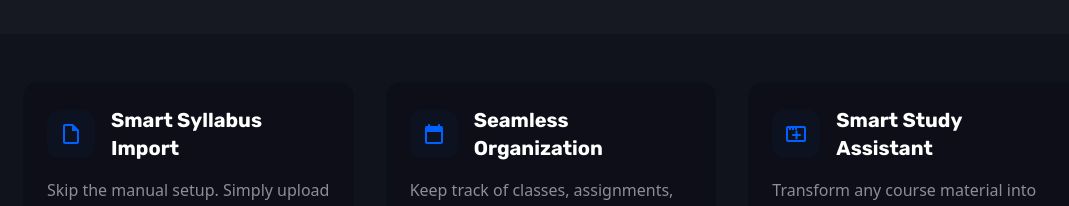
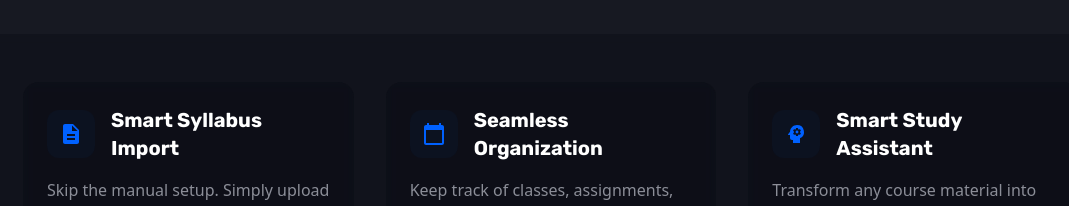
Before and after one commit to Luminaapp/Luminaapp.github.io, a React (Vite) app: page /#/ in a window 1280 px wide. Shown: the part 960-1166 px from the top of the page, without its empty margins (89-1158 px from the left). Built offline with nearby package versions, Linux system fonts and the light colour scheme; a web font is replaced by a local one.

Commit message:
Implement new icons.

```diff
--- a/package.json
+++ b/package.json
@@ -15,6 +15,7 @@
     "@heroicons/react": "^2.1.1",
     "react": "^18.2.0",
     "react-dom": "^18.2.0",
+    "react-icons": "^5.5.0",
     "react-router-dom": "^6.22.1"
   },
   "devDependencies": {
--- a/src/components/Navbar.jsx
+++ b/src/components/Navbar.jsx
@@ -61,11 +61,7 @@ function Navbar() {
             className="lg:hidden p-2 rounded-md text-black-100 hover:text-white focus:outline-none"
           >
             <svg className="h-6 w-6" fill="none" viewBox="0 0 24 24" stroke="currentColor">
-              {isMenuOpen ? (
-                <path strokeLinecap="round" strokeLinejoin="round" strokeWidth={2} d="M6 18L18 6M6 6l12 12" />
-              ) : (
-                <path strokeLinecap="round" strokeLinejoin="round" strokeWidth={2} d="M4 6h16M4 12h16M4 18h16" />
-              )}
+              <path strokeLinecap="round" strokeLinejoin="round" strokeWidth={2} d="M4 6h16M4 12h16M4 18h16" />
             </svg>
           </button>
 
@@ -104,6 +100,16 @@ function Navbar() {
           lg:hidden
         `}
       >
+        {/* Close button inside menu */}
+        <button
+          onClick={() => setIsMenuOpen(false)}
+          className="absolute top-4 right-4 p-2 rounded-md text-black-100 hover:text-white focus:outline-none"
+        >
+          <svg className="h-6 w-6" fill="none" viewBox="0 0 24 24" stroke="currentColor">
+            <path strokeLinecap="round" strokeLinejoin="round" strokeWidth={2} d="M6 18L18 6M6 6l12 12" />
+          </svg>
+        </button>
+
         <div className="flex flex-col pt-20 px-4">
           <a
             href="#features"
--- a/src/pages/Home.jsx
+++ b/src/pages/Home.jsx
@@ -1,4 +1,5 @@
 import { useEffect, useRef, useState } from 'react';
+import { MdDescription, MdCalendarToday, MdPsychology } from "react-icons/md";
 
 function Home() {
   const screenshotsRef = useRef(null);
@@ -180,9 +181,7 @@ function Home() {
               <div className="bg-black-500/30 rounded-2xl p-6 backdrop-blur-sm hover:bg-black-500/40 transition-colors">
                 <div className="flex items-center gap-4 mb-4">
                   <div className="p-3 bg-primary-100 rounded-xl">
-                    <svg className="w-6 h-6 text-primary-300" fill="currentColor" viewBox="0 0 24 24">
-                      <path d="M14 2H6c-1.1 0-1.99.9-1.99 2L4 20c0 1.1.89 2 1.99 2H18c1.1 0 2-.9 2-2V8l-6-6zm4 18H6V4h7v5h5v11z"/>
-                    </svg>
+                    <MdDescription className="w-6 h-6 text-primary-300" />
                   </div>
                   <h3 className="text-xl font-rubik-bold text-white">Smart Syllabus Import</h3>
                 </div>
@@ -193,9 +192,7 @@ function Home() {
               <div className="bg-black-500/30 rounded-2xl p-6 backdrop-blur-sm hover:bg-black-500/40 transition-colors">
                 <div className="flex items-center gap-4 mb-4">
                   <div className="p-3 bg-primary-100 rounded-xl">
-                    <svg className="w-6 h-6 text-primary-300" fill="currentColor" viewBox="0 0 24 24">
-                      <path d="M19 4h-1V3c0-.55-.45-1-1-1s-1 .45-1 1v1H8V3c0-.55-.45-1-1-1s-1 .45-1 1v1H5c-1.11 0-1.99.9-1.99 2L3 20c0 1.1.89 2 2 2h14c1.1 0 2-.9 2-2V6c0-1.1-.9-2-2-2zm0 16H5V10h14v10z"/>
-                    </svg>
+                    <MdCalendarToday className="w-6 h-6 text-primary-300" />
                   </div>
                   <h3 className="text-xl font-rubik-bold text-white">Seamless Organization</h3>
                 </div>
@@ -206,9 +203,7 @@ function Home() {
               <div className="bg-black-500/30 rounded-2xl p-6 backdrop-blur-sm hover:bg-black-500/40 transition-colors">
                 <div className="flex items-center gap-4 mb-4">
                   <div className="p-3 bg-primary-100 rounded-xl">
-                    <svg className="w-6 h-6 text-primary-300" fill="currentColor" viewBox="0 0 24 24">
-                      <path d="M20 4H4c-1.1 0-2 .9-2 2v12c0 1.1.9 2 2 2h16c1.1 0 2-.9 2-2V6c0-1.1-.9-2-2-2zm0 2v12H4V6h16zm-3 7c0-.55-.45-1-1-1h-2.5v-2.5c0-.55-.45-1-1-1s-1 .45-1 1V12H9c-.55 0-1 .45-1 1s.45 1 1 1h2.5v2.5c0 .55.45 1 1 1s1-.45 1-1V14H16c.55 0 1-.45 1-1zm-6-7h2v2h-2V6zm-3 0h2v2H8V6zm-3 0h2v2H5V6z"/>
-                    </svg>
+                    <MdPsychology className="w-6 h-6 text-primary-300" />
                   </div>
                   <h3 className="text-xl font-rubik-bold text-white">Smart Study Assistant</h3>
                 </div>
```
Also changed, not shown: 1 other file (tests, documents, lock files or other folders).
